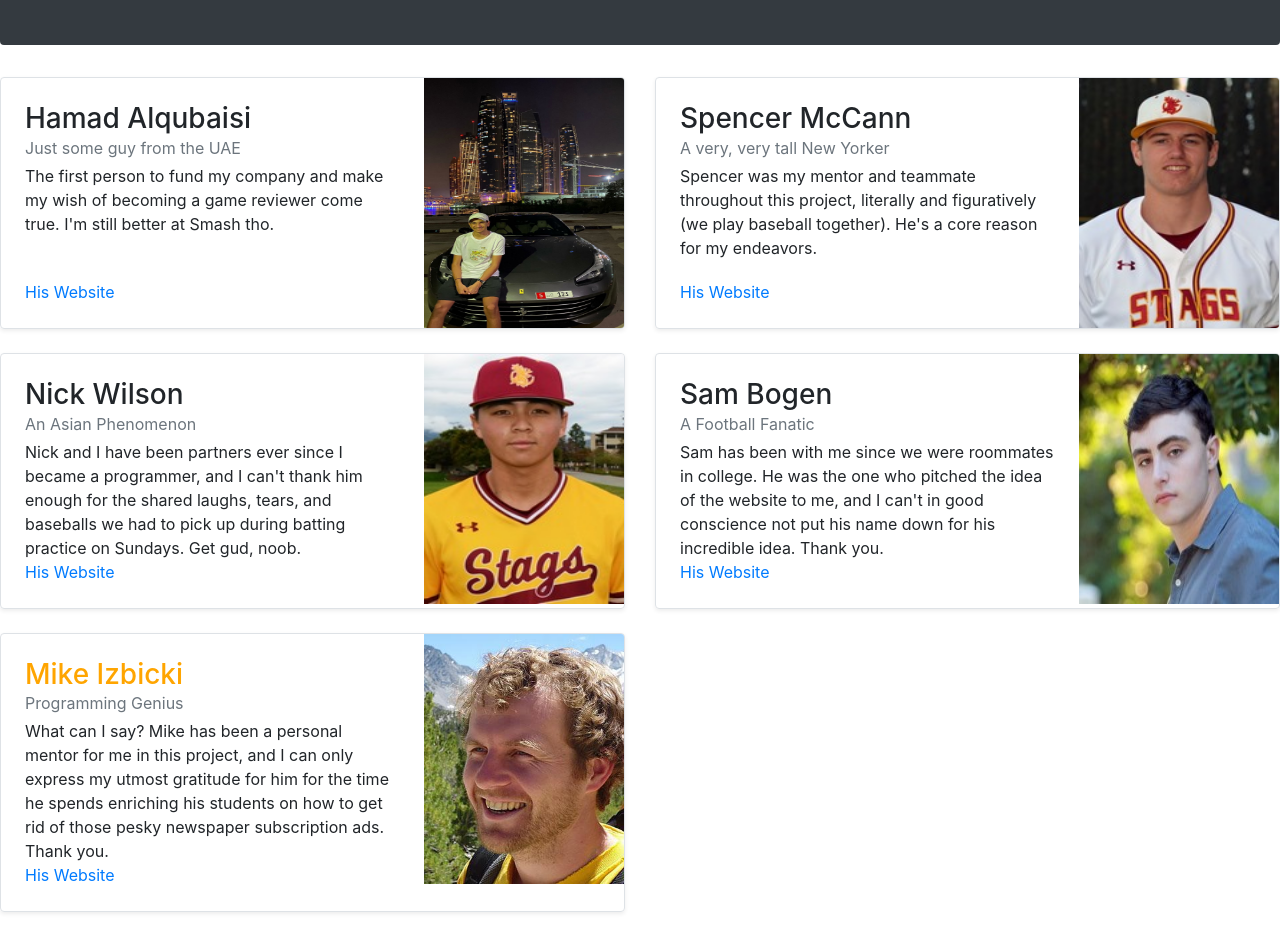
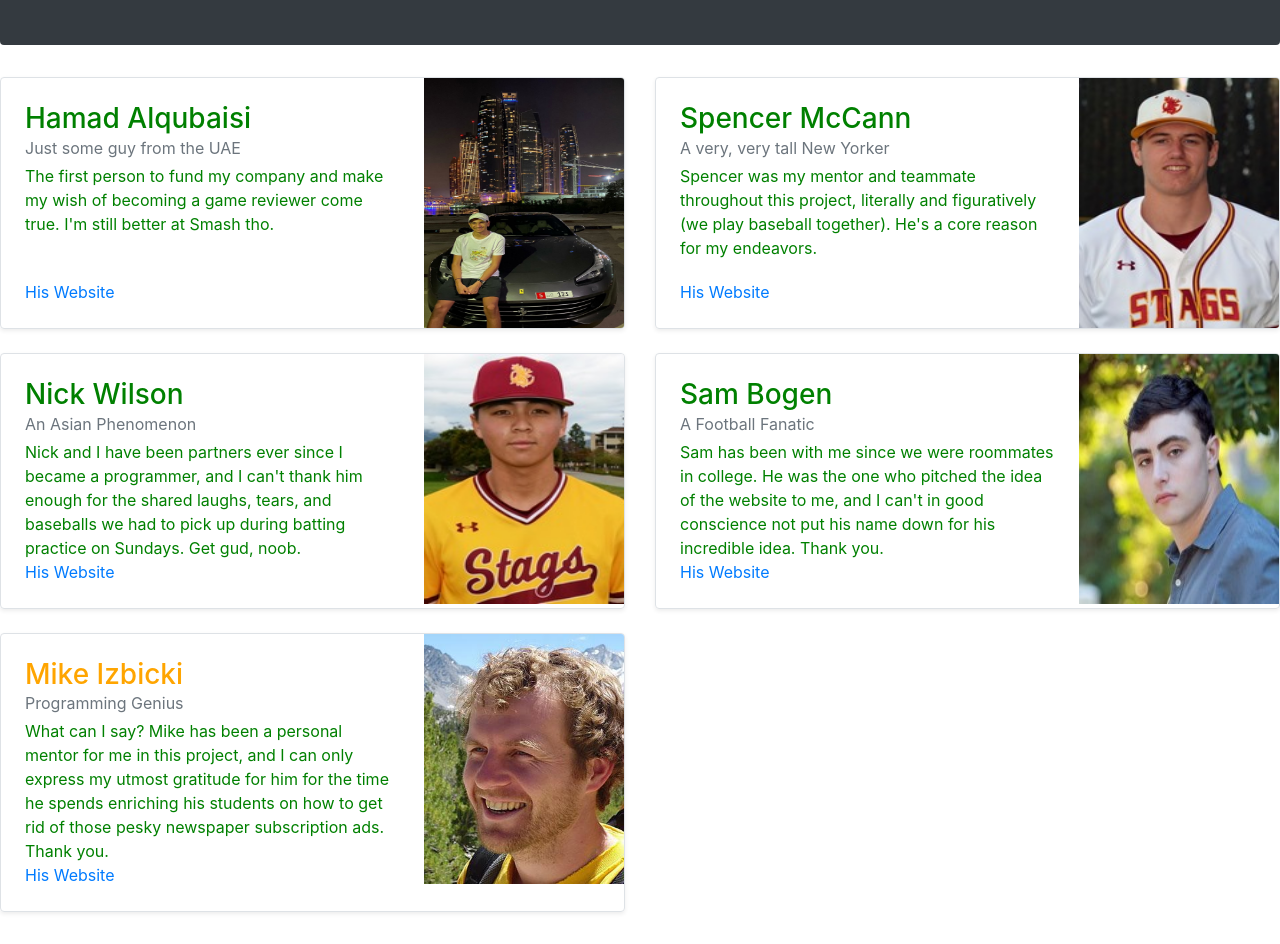
Before and after one commit to brandonsrho57/brandonsrho57.github.io, a plain HTML site: page sponsors.html in a window 1280 px wide. Shown: the part 416-1360 px from the top of the page. Drawn offline with nearby package versions, Linux system fonts and the light colour scheme.

Commit message:
Update sponsors.html

```diff
--- a/sponsors.html
+++ b/sponsors.html
@@ -44,11 +44,13 @@
     <link rel="stylesheet" href="https://stackpath.bootstrapcdn.com/bootstrap/4.5.2/css/bootstrap.min.css" integrity="sha384-JcKb8q3iqJ61gNV9KGb8thSsNjpSL0n8PARn9HuZOnIxN0hoP+VmmDGMN5t9UJ0Z" crossorigin="anonymous">
     <!--Bootstrap CDN-->
 
+    <!--Title-->
     <title>Sponsors</title>
+    <!--Title-->
 
     <!--Meta Data-->
-    <meta name="description" content="A place for gamers">
-    <meta name="keywords" content="Games, RPG, Rogue-like">
+    <meta name="description" content="Sponsors">
+    <meta name="keywords" content="Games, Teammates, Friends">
     <meta name="author" content="Brandon Rho">
     <meta name="viewport" content="width=device-width, initial-scale=1.0">
     <meta name="copyright" content="Mystery Games Inc.">
@@ -72,7 +74,9 @@
           <a class="nav-link" href="index.html">Home</a>
         </li>
         <li class="nav-item active">
+          <div id="bubbletea">
           <a class="nav-link" href="sponsors.html">Sponsors<span class="sr-only">(current)</span></a>
+          </div>
         </li>
       </ul>
       <form class="form-inline my-2 my-lg-0">
@@ -86,7 +90,9 @@
     <!--Heading Jumbotron-->
     <div class="jumbotron p-4 p-md-5 text-white rounded bg-dark">
       <div class="col-md-6 px-0">
+        <span id="wowzers">
         <h1 class="display-4 font-italic">Sponsors</h1>
+        </span>
         <p class="lead my-3">Along the way, there are many people and companies that have invested in the future of Mystery Games, and funded the project through their ferocious vigor and sweat. I can never express the infinite gratitude for the men and women listed below who have stuck with us through our highs and lows, despite the criticism from anons on Reddit. Thank you.</p>
         <p class="lead mb-0"><a href="#" class="text-white font-weight-bold">~Brandon Rho</a></p>
       </div>
@@ -97,7 +103,7 @@
     <div class="row mb-2">
       <div class="col-md-6">
         <div class="row no-gutters border rounded overflow-hidden flex-md-row mb-4 shadow-sm h-md-250 position-relative">
-          <div class="col p-4 d-flex flex-column position-static">
+          <div id="spooky" class="col p-4 d-flex flex-column position-static">
             <h3 class="mb-0">Hamad Alqubaisi</h3>
             <div class="mb-1 text-muted">Just some guy from the UAE</div>
             <p class="card-text mb-auto">The first person to fund my company and make my wish of becoming a game reviewer come true. I'm still better at Smash tho.</p>
@@ -110,7 +116,7 @@
       </div>
       <div class="col-md-6">
         <div class="row no-gutters border rounded overflow-hidden flex-md-row mb-4 shadow-sm h-md-250 position-relative">
-          <div class="col p-4 d-flex flex-column position-static">
+          <div id="spooky" class="col p-4 d-flex flex-column position-static">
             <h3 class="mb-0">Spencer McCann</h3>
             <div class="mb-1 text-muted">A very, very tall New Yorker</div>
             <p class="card-text mb-auto">Spencer was my mentor and teammate throughout this project, literally and figuratively (we play baseball together). He's a core reason for my endeavors.</p>
@@ -123,7 +129,7 @@
       </div>
       <div class="col-md-6">
         <div class="row no-gutters border rounded overflow-hidden flex-md-row mb-4 shadow-sm h-md-250 position-relative">
-          <div class="col p-4 d-flex flex-column position-static">
+          <div id="spooky" class="col p-4 d-flex flex-column position-static">
             <h3 class="mb-0">Nick Wilson</h3>
             <div class="mb-1 text-muted">An Asian Phenomenon</div>
             <p class="card-text mb-auto">Nick and I have been partners ever since I became a programmer, and I can't thank him enough for the shared laughs, tears, and baseballs we had to pick up during batting practice on Sundays. Get gud, noob.</p>
@@ -136,7 +142,7 @@
       </div>
       <div class="col-md-6">
         <div class="row no-gutters border rounded overflow-hidden flex-md-row mb-4 shadow-sm h-md-250 position-relative">
-          <div class="col p-4 d-flex flex-column position-static">
+          <div id="spooky" class="col p-4 d-flex flex-column position-static">
             <h3 class="mb-0">Sam Bogen</h3>
             <div class="mb-1 text-muted">A Football Fanatic</div>
             <p class="card-text mb-auto">Sam has been with me since we were roommates in college. He was the one who pitched the idea of the website to me, and I can't in good conscience not put his name down for his incredible idea. Thank you.</p>
@@ -149,7 +155,7 @@
       </div>
       <div class="col-md-6">
         <div class="row no-gutters border rounded overflow-hidden flex-md-row mb-4 shadow-sm h-md-250 position-relative">
-          <div class="col p-4 d-flex flex-column position-static">
+          <div id="spooky" class="col p-4 d-flex flex-column position-static">
             <span id="wowzers"><h3 class="mb-0">Mike Izbicki</h3></span>
             <div class="mb-1 text-muted">Programming Genius</div>
             <p class="card-text mb-auto">What can I say? Mike has been a personal mentor for me in this project, and I can only express my utmost gratitude for him for the time he spends enriching his students on how to get rid of those pesky newspaper subscription ads. Thank you.</p>
```
